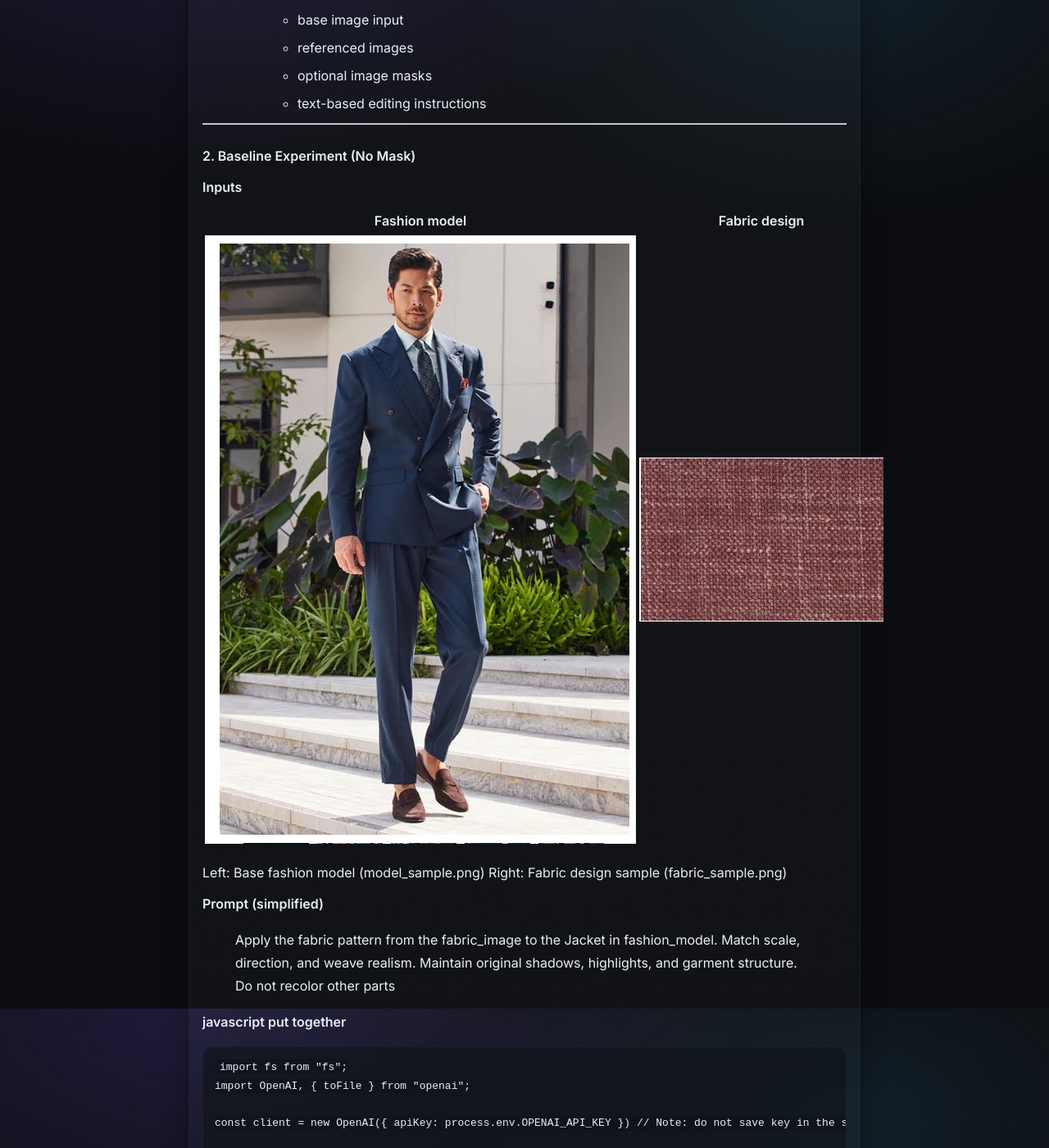
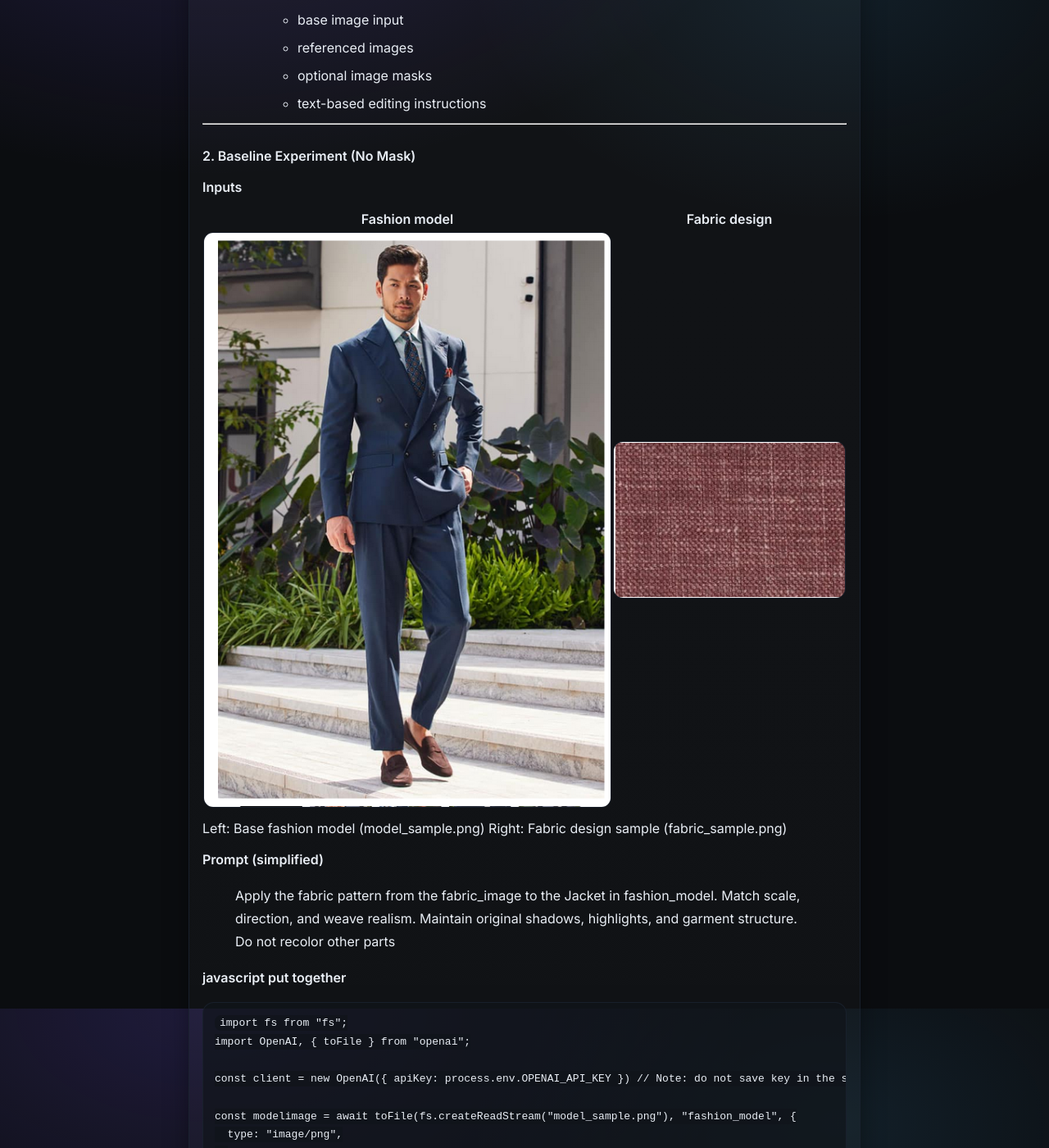
Before and after one commit to code4plot/code4plot.github.io, a Jekyll site: the page built from _posts/2026-01-26-automating-fabric-visualization-with-openaI-image-editing.md, in a window 1280 px wide and 1400 px high, scrolled down 1570 px. Shown: the whole window at 82% size. Built offline with Jekyll 4.4.1, drawn with Linux system fonts in a browser that asks for light colours.

Commit message:
fix image size

```diff
--- a/assets/style.css
+++ b/assets/style.css
@@ -258,3 +258,26 @@ p{margin:0}
   border: 1px solid rgba(27,35,48,.85);
   margin: 16px 0;
 }
+
+/* =========================
+   Image constraints (global)
+   ========================= */
+
+.prose img {
+  max-width: 100%;
+  height: auto;
+  display: block;
+  margin: 16px auto;
+  border-radius: 12px;
+  border: 1px solid rgba(27,35,48,.85);
+}
+
+.prose table {
+  width: 100%;
+  border-collapse: collapse;
+}
+
+.prose table img {
+  max-width: 100%;
+  margin: 0 auto;
+}
```
